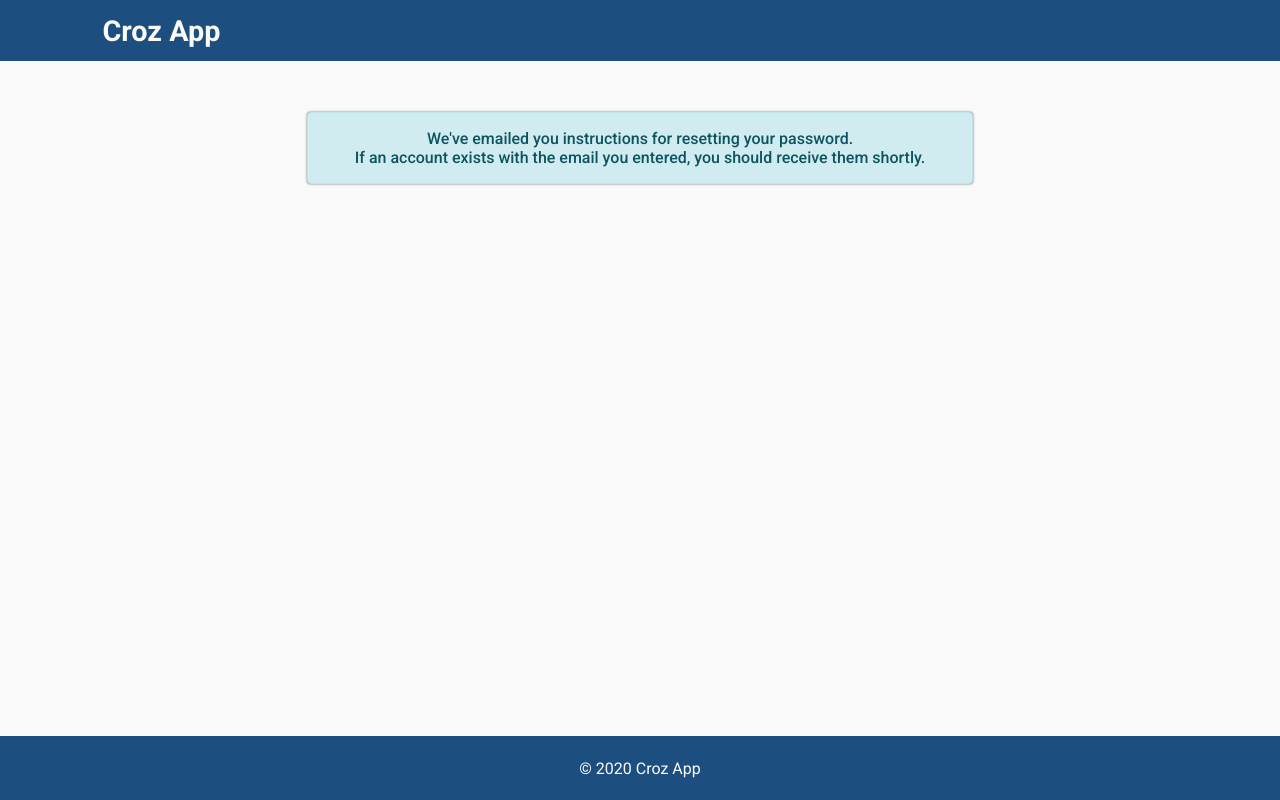
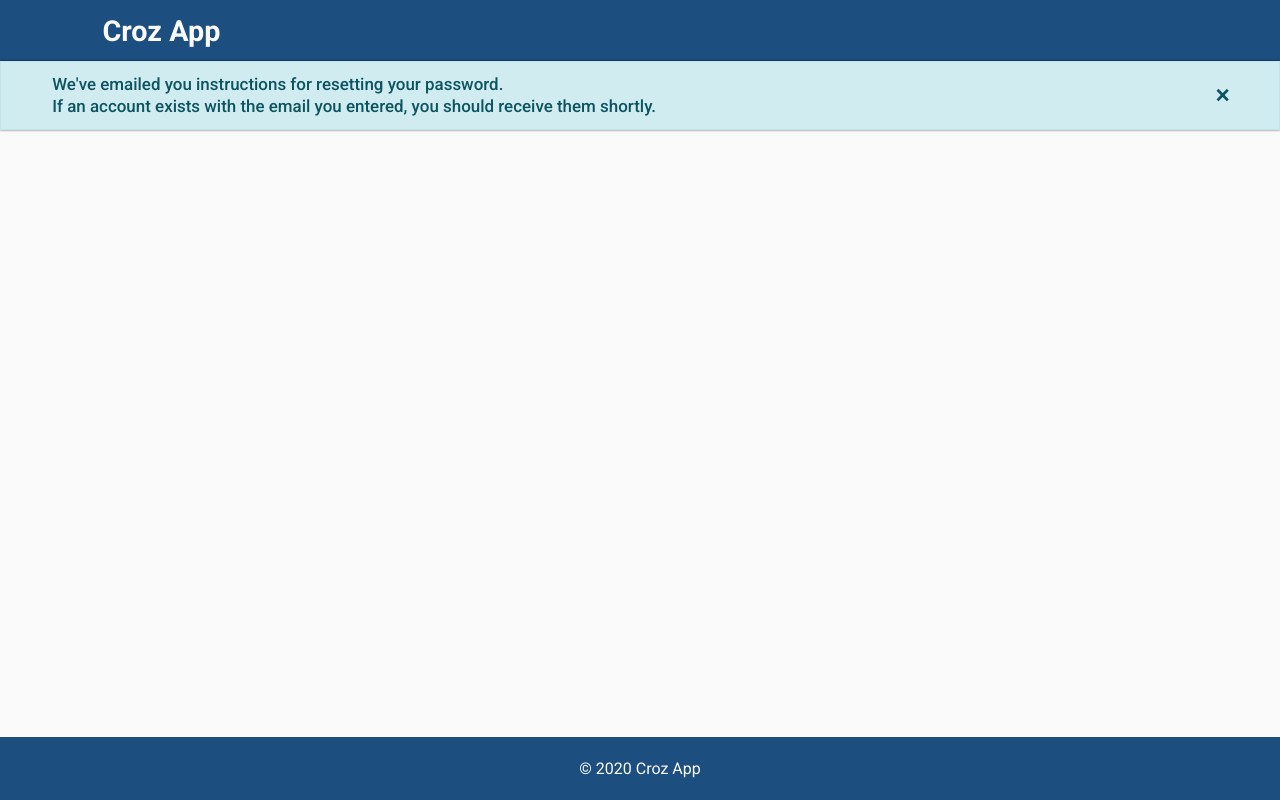
Before and after one commit to Seth250/crozoff, a Django app: page /password-reset/done/ in a window 1280 px wide. Run offline with Django 3.2, Linux system fonts and the light colour scheme; some libraries are stand-ins or nearby versions.

Commit message:
not so minor update

```diff
--- a/accounts/static/accounts/js/main.js
+++ b/accounts/static/accounts/js/main.js
@@ -8,8 +8,16 @@ function togglePasswordVisibility(){
 }
 
 function initialize(){
+    const messageBox = document.querySelector('.message-container');
+    if (messageBox){
+        const close = document.querySelector('.close');
+        close.addEventListener('click', () => messageBox.classList.add('hide'), false);
+    }
+
     const togglers = document.querySelectorAll('.password-toggler');
-    togglers.forEach((toggler) => toggler.addEventListener('click', togglePasswordVisibility, false))
+    if (togglers.length){
+        togglers.forEach((toggler) => toggler.addEventListener('click', togglePasswordVisibility, false))
+    }
 }
 
 window.addEventListener('load', initialize, false);
--- a/accounts/templates/accounts/password_reset_done.html
+++ b/accounts/templates/accounts/password_reset_done.html
@@ -1,10 +1,21 @@
 {% extends "todo/base.html" %}
+
+{% load static %}
 
 {% block title %} Password Reset Done {% endblock title %}
 
 {% block content %}
-<div class="message message-info">
-  We've emailed you instructions for resetting your password.<br />
-  If an account exists with the email you entered, you should receive them shortly.
+<div class="message-container">
+  <div class="message message-info message-fixed">
+    <p>
+      We've emailed you instructions for resetting your password.<br />
+      If an account exists with the email you entered, you should receive them shortly.
+    </p>
+    <span class="close">&times;</span>
+  </div>
 </div>
 {% endblock content %}
+
+{% block script %}
+<script src="{% static 'accounts/js/main.js' %}"></script>
+{% endblock script %}
--- a/accounts/urls.py
+++ b/accounts/urls.py
@@ -1,12 +1,11 @@
 from django.urls import path, reverse_lazy
 from django.contrib.auth import views as auth_views
-from .views import UserCreateView, UserRedirectView
+from .views import UserCreateView
 from .forms import CustomAuthenticationForm
 
 app_name = 'accounts'
 
 urlpatterns = [
-    path('', UserRedirectView.as_view(), name='redirect'),
     path('signup/', UserCreateView.as_view(), name='signup'),
     path('login/', auth_views.LoginView.as_view(
             template_name='accounts/login.html',
--- a/requirements.txt
+++ b/requirements.txt
@@ -1,9 +1,12 @@
 asgiref==3.2.7
 dj-database-url==0.5.0
 Django==3.0.4
+django-debug-toolbar==3.1.1
 django-heroku==0.3.1
 gunicorn==20.0.4
 psycopg2==2.8.5
+python-dateutil==2.8.1
 pytz==2020.1
+six==1.15.0
 sqlparse==0.3.1
 whitenoise==5.2.0
--- a/todo/static/todo/scss/_footer.scss
+++ b/todo/static/todo/scss/_footer.scss
@@ -2,7 +2,7 @@
 	position: absolute;
 	bottom: 0;
 	width: 100%;
-  height: 4rem;
+  height: 3.95rem;
   @include default-flex-styles;
 	// padding: 1.5rem 0;
 	background: $primary-background;
--- a/todo/static/todo/scss/_main.scss
+++ b/todo/static/todo/scss/_main.scss
@@ -2,16 +2,23 @@
   // reason why you're explicitly setting the top and bottom padding is because you want a footer
   // that adapts to the page content
   // the bottom padding is actually the important piece, that's why you're not using the syntax shorthand
-  // form for the padding and also, the reason why the bottom padding is 7.2em is because the footer's
-  // height is 4rem and since the padding that you previously chose was 3.2em, 3.2 + 4 = 7.2em. durrh
+  // form for the padding and also, the reason why the bottom padding is 7.15em is because the footer's
+  // height is 4rem and since the padding that you previously chose was 3.2em, 3.2 + 3.95 = 7.15em. durrh
 	padding-top: 3.2em;
-	padding-bottom: 7.2em;
+	padding-bottom: 7.15em;
   // padding: 3.2em 0;
   @include default-flex-styles;
   flex-direction: column;
+  position: relative;
 }
 
-.message,
+// .message,
+// .container{
+//   width: 52vw;
+//   border-radius: $primary-border-radius;
+// }
+
+.message-pop-up,
 .container{
   width: 52vw;
   border-radius: $primary-border-radius;
@@ -19,11 +26,42 @@
 
 .message{
   border: 1px solid transparent;
-	text-align: center;
 	padding: 1em 0.35em;
-	margin-bottom: 1rem;
   font-weight: 500;
   box-shadow: 0 0 0.15rem 0 rgba(0, 0, 0, 0.6);
+
+  &-container{
+    padding-bottom: 3.2em;
+  }
+
+  &-pop-up{
+    position: fixed;
+    top: 2%;
+    z-index: 2;
+    text-align: center;
+  }
+
+  &-fixed{
+    position: absolute;
+    top: 0;
+    left: 0;
+    padding: 0.7em 0 0.7em 4%;
+    line-height: 1.3;
+    display: flex;
+    justify-content: space-between;
+    align-items: center;
+    width: 100%;
+
+    p{
+      font-size: 106%;
+    }
+
+    .close{
+      cursor: pointer;
+      font-size: 1.7rem;
+      padding: 0 4%;
+    }
+  }
 
   &-success{
     color: #155724;
@@ -42,12 +80,6 @@
     background-color: #f8d7da;
     border-color: #f5c6cb;
   }
-}
-
-.pop-up{
-  position: fixed;
-  top: 2%;
-  z-index: 2;
 }
 
 .container{
@@ -368,7 +400,8 @@ input[type="checkbox"]{
 }
 
 @media only screen and (max-width: 1024px){
-  .message,
+  // .message,
+  .message-pop-up,
   .container{
     width: 70vw;
   }
@@ -387,7 +420,8 @@ input[type="checkbox"]{
 }
 
 @media only screen and (max-width: 768px){
-  .message,
+  // .message,
+  .message-pop-up,
   .container{
     width: 82vw;
   }
@@ -449,7 +483,8 @@ input[type="checkbox"]{
 }
 
 @media only screen and (max-width: 480px){
-	.message,
+  // .message,
+  .message-pop-up,
 	.container{
 		width: 92vw;
   }
@@ -488,14 +523,14 @@ input[type="checkbox"]{
 }
 
 @media only screen and (min-width: 1600px){
-	.message,
+	.message-pop-up,
 	.container{
 		width: 48vw;
 	}
 }
 
 @media only screen and (min-width: 1920px){
-	.message,
+	.message-pop-up,
 	.container{
 		width: 42vw;
 	}
--- a/todo/templates/todo/index.html
+++ b/todo/templates/todo/index.html
@@ -5,7 +5,7 @@
 {% block title %} Croz App &mdash; Todo List {% endblock title %}
 
 {% block content %}
-<div class="message pop-up hide"></div>
+<div class="message message-pop-up hide"></div>
 <div class="container">
 	<div class="todo-header">
 		<h2>
--- a/todolist/settings/local.py
+++ b/todolist/settings/local.py
@@ -2,13 +2,13 @@ from .base import *
 
 DEBUG = True
 
-ALLOWED_HOSTS = ['d9a44f15ccbe.ngrok.io', 'localhost', '127.0.0.1']
+ALLOWED_HOSTS = ['localhost', '127.0.0.1']
 
 INTERNAL_IPS = ['localhost', '127.0.0.1']
 
 INSTALLED_APPS.insert(-2, 'debug_toolbar')
 
-MIDDLEWARE.insert(1, 'debug_toolbar.middleware.DebugToolbarMiddleware')
+MIDDLEWARE += ['debug_toolbar.middleware.DebugToolbarMiddleware']
 
 DATABASES = {
     'default': {
--- a/todolist/urls.py
+++ b/todolist/urls.py
@@ -19,7 +19,7 @@ from django.urls import path, include
 
 urlpatterns = [
     path('admin/', admin.site.urls),
-    path('todos/', include('todo.urls')),
+    path('', include('todo.urls')),
     path('', include('accounts.urls')),
 ]
 
```
Also changed, not shown: accounts/forms.py (+17 -11 lines), accounts/templates/accounts/login.html (+5 -2 lines), accounts/templates/accounts/password_reset_complete.html (+11 -2 lines), accounts/views.py (+2 -12 lines), todo/forms.py (+10 -10 lines), todo/models.py (+9 -2 lines), todo/views.py (+12 -10 lines), todo/migrations/0008_auto_20201008_0404.py (added), todo/static/todo/css/styles.css.
